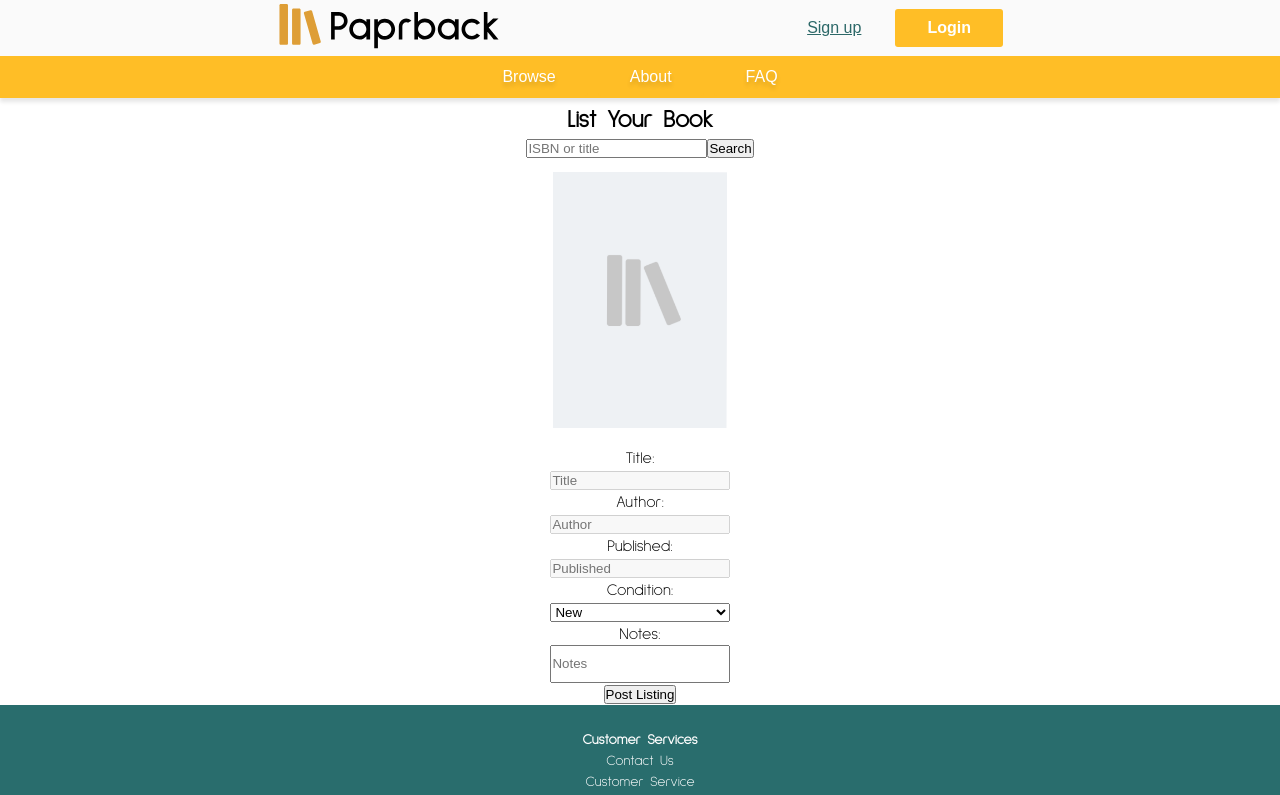
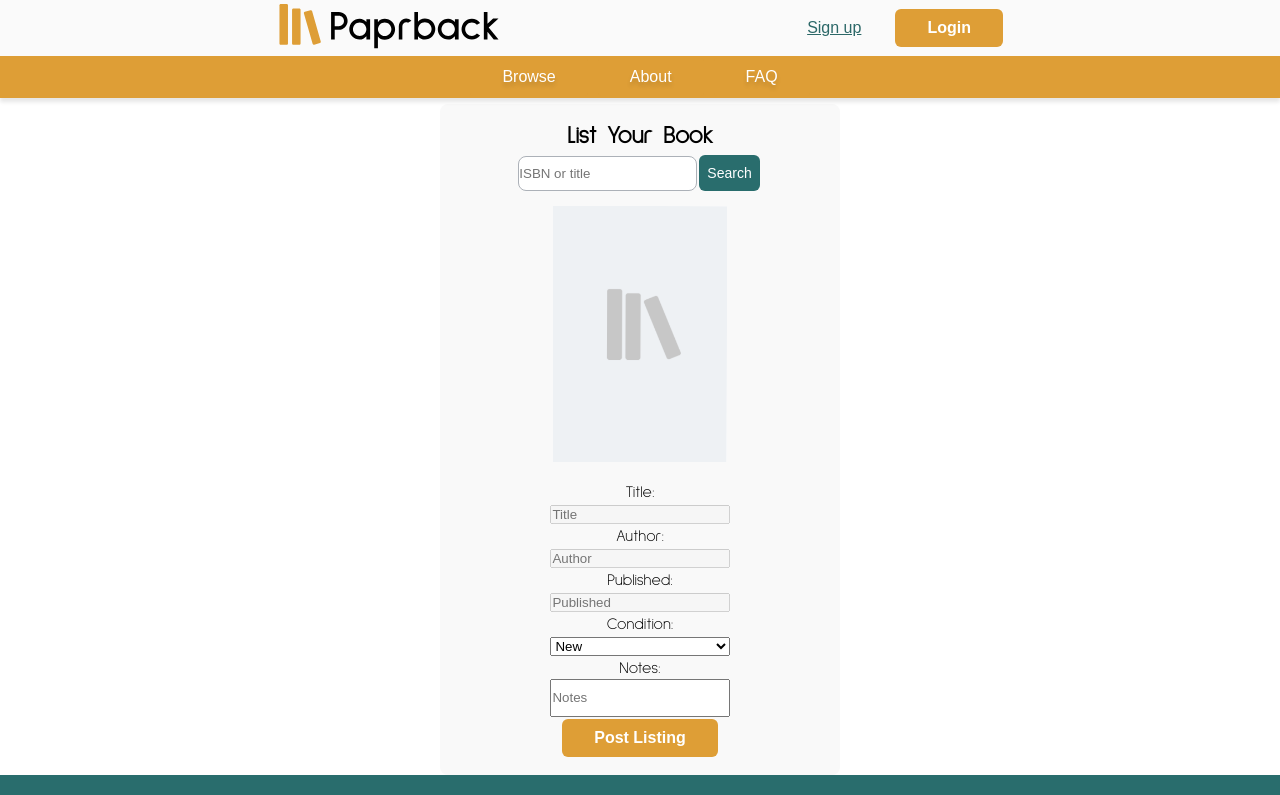
Before and after one commit to n335h/soc_byteclub_paprback, a React (Create React App) app in the folder frontend/: page /listbook in a window 1280 px wide. Shown: the top 795 px of the page. Built offline with nearby package versions, Linux system fonts and the light colour scheme; no server answers.

Commit message:
Some css list a book

```diff
--- a/frontend/src/App.css
+++ b/frontend/src/App.css
@@ -1,7 +1,7 @@
 .App {
   text-align: center;
 }
-body {
+main {
   height: 100vh; /* Hide vertical scrollbar */
 }
   /* Hide the vertical scroll bar */
--- a/frontend/src/components/header/header.css
+++ b/frontend/src/components/header/header.css
@@ -20,7 +20,7 @@
   flex-direction: row;
   justify-content: center;
   align-items: center;
-  background-color: #FFBE26;
+  background-color: #DE9E36;
   list-style: none;
   height: 30%;
   box-shadow: 0px 4px 4px rgba(0, 0, 0, 0.10);
@@ -113,11 +113,11 @@ li {
 }
 
 .login  {
-  background-color: #FFBE26;
+  background-color: #DE9E36;
   border: none;
   color: white;
   padding: 10px 32px;
-  border-radius: 3px;
+  border-radius: 6px;
   text-align: center;
   text-decoration: none;
   font-size: 16px;
@@ -126,7 +126,7 @@ li {
   font-weight: 600;
 }
 .login:hover {
-  background-color: #FFBE26;
+  background-color: #DE9E36;
   color: white;
   scale: 1.1;
 }
@@ -136,7 +136,7 @@ li {
   color: #2C6868;
   padding: 10px 32px;
   text-decoration: underline;
-  border-radius: 3px;
+  border-radius: 6px;
   text-align: center;
   text-decoration: none;
   font-size: 16px;
@@ -153,7 +153,7 @@ li {
 }
 
 #navbutton {
-  background-color: #FFBE26;
+  background-color: #DE9E36;
   border: none;
   color: white;
   padding: 10px 32px;
@@ -167,7 +167,7 @@ li {
 
 }
 #navbutton:hover  {
-  background-color: #FFBE26;
+  background-color: #DE9E36;
   color: rgb(255, 255, 255);
   scale: 1.1;
 }
--- a/frontend/src/components/listYourBook/ListYourBook.js
+++ b/frontend/src/components/listYourBook/ListYourBook.js
@@ -1,6 +1,7 @@
 import ListYourBookInput from '../listYourBookInput/ListYourBookInput';
 import ListYourBookOutput from '../listYourBookOutput/ListYourBookOutput';
 import React, { useState } from 'react';
+import './listYourBook.css';
 
 //we want the areas to clear after the book is listed
 //if searchterm is EMPTY set the result to empty
@@ -91,7 +92,7 @@ function ListYourBook() {
   }
 
   return (
-    <div>
+    <div id="listBookContainer">
       <h1>List Your Book</h1>
       <ListYourBookInput
         onChange={handleChange}
--- a/frontend/src/components/listYourBook/listYourBook.css
+++ b/frontend/src/components/listYourBook/listYourBook.css
@@ -0,0 +1,8 @@
+#listBookContainer {
+    background-color: #F9F9F9;
+    width: 50vh;
+    margin: auto;
+    border-radius: 0.5rem;
+    padding: 1rem 0 1rem 0;
+
+}
--- a/frontend/src/components/listYourBookInput/ListYourBookInput.js
+++ b/frontend/src/components/listYourBookInput/ListYourBookInput.js
@@ -1,11 +1,12 @@
+import './listYourBookInput.css';
 
 function ListYourBookInput(props) {
 
 
   return (
     <div className="list-book-input">
-      <input type="text" placeholder="ISBN or title" onChange={props.onChange}></input>
-      <button onClick={props.onClick}>Search</button>
+      <input className='searchInput' type="text" placeholder="ISBN or title" onChange={props.onChange}></input>
+      <button className="signUp" onClick={props.onClick}>Search</button>
     </div>
   );
 }
--- a/frontend/src/components/listYourBookInput/listYourBookInput.css
+++ b/frontend/src/components/listYourBookInput/listYourBookInput.css
@@ -0,0 +1,25 @@
+
+    .signUp  {
+  background-color: #296D6D;
+  border: none;
+  color: white;
+  padding: 10px 8px;
+  border-radius: 6px;
+  text-align: center;
+  text-decoration: none;
+  font-size: 14px;
+  margin: 2px 2px;
+  cursor: pointer;
+  font-weight: 300;
+}
+.signUp:hover {
+  background-color: #296D6D;
+  color: white;
+  scale: 1.1;
+}
+
+.searchInput {
+    height:2.2rem;
+    border-radius: 0.5rem;
+    border: 1px solid #acb1b8;
+}
--- a/frontend/src/components/listYourBookOutput/ListYourBookOutput.js
+++ b/frontend/src/components/listYourBookOutput/ListYourBookOutput.js
@@ -69,7 +69,7 @@ function ListYourBookOutput(props) {
         placeholder="Notes"
       ></input>
       <br></br>
-      <button onClick={props.onClick} id="post-listing">
+      <button className='postListing' onClick={props.onClick} id="post-listing">
         Post Listing
       </button>
     </div>
--- a/frontend/src/components/listYourBookOutput/listYourBookOutput.css
+++ b/frontend/src/components/listYourBookOutput/listYourBookOutput.css
@@ -15,3 +15,42 @@
     width: 14vw;
     justify-content: flex-start;
 }
+
+.postListing  {
+    background-color: #DE9E36;
+    border: none;
+    color: white;
+    padding: 10px 32px;
+    border-radius: 6px;
+    text-align: center;
+    text-decoration: none;
+    font-size: 16px;
+    margin: 2px 2px;
+    cursor: pointer;
+    font-weight: 600;
+
+  }
+  .postListing:hover {
+    background-color: #DE9E36;
+    color: white;
+    scale: 0.9;
+  }
+
+  @media screen and (max-width: 600px) {
+    #cover {
+        height: 45vw;
+        width: auto;
+        margin: 1vw auto;
+    }
+    .outputForm {
+        width: 35vw;
+    }
+    .outputFormNotes {
+        width: 14vw;
+        height: 3vw;
+    }
+    .outputForm p {
+        width: 14vw;
+        justify-content: flex-start;
+    }
+  }
```
